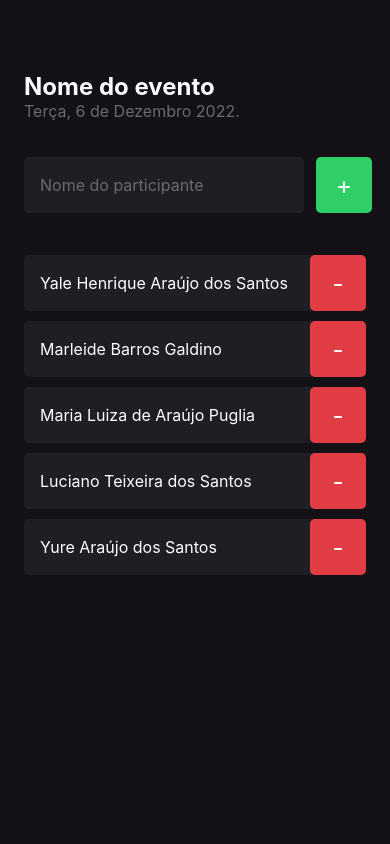
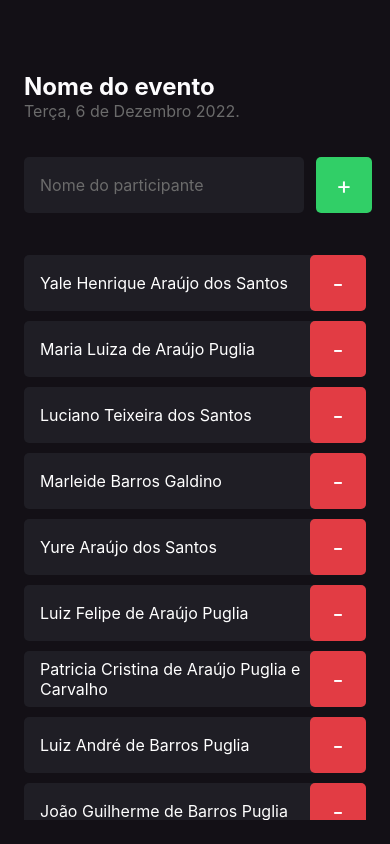
Before and after one commit to yale1995/im-here, a React Native app: screen / in a window 390 px wide. Built offline with nearby package versions, Linux system fonts and the light colour scheme.

Commit message:
feat: using scroll view and array names

```diff
--- a/src/screens/Home/index.tsx
+++ b/src/screens/Home/index.tsx
@@ -1,10 +1,30 @@
 import { styles } from "./styles";
 
-import { View, Text, TextInput, TouchableOpacity } from "react-native";
+import {
+  View,
+  Text,
+  TextInput,
+  TouchableOpacity,
+  ScrollView,
+} from "react-native";
 
 import { Participant } from "../../components/Participant";
 
 export function Home() {
+  const participants = [
+    "Yale Henrique Araújo dos Santos",
+    "Maria Luiza de Araújo Puglia",
+    "Luciano Teixeira dos Santos",
+    "Marleide Barros Galdino",
+    "Yure Araújo dos Santos",
+    "Luiz Felipe de Araújo Puglia",
+    "Patricia Cristina de Araújo Puglia e Carvalho",
+    "Luiz André de Barros Puglia",
+    "João Guilherme de Barros Puglia",
+    "Calline de Andrade Barros",
+    "Ana Xavier dos Santos",
+    "Luiza Anália de Araújo",
+  ];
   function handleParticipantAdd() {
     console.log("Você clicou no botão de adicionar participante");
   }
@@ -28,28 +48,15 @@ export function Home() {
         </TouchableOpacity>
       </View>
 
-      <Participant
-        name="Yale Henrique Araújo dos Santos"
-        onRemove={() =>
-          handleParticipantRemove("Yale Henrique Araújo dos Santos")
-        }
-      />
-      <Participant
-        name="Marleide Barros Galdino"
-        onRemove={() => handleParticipantRemove("Marleide Barros Galdino")}
-      />
-      <Participant
-        name="Maria Luiza de Araújo Puglia"
-        onRemove={() => handleParticipantRemove("Maria Luiza de Araújo Puglia")}
-      />
-      <Participant
-        name="Luciano Teixeira dos Santos"
-        onRemove={() => handleParticipantRemove("Luciano Teixeira dos Santos")}
-      />
-      <Participant
-        name="Yure Araújo dos Santos"
-        onRemove={() => handleParticipantRemove("Yure Araújo dos Santos")}
-      />
+      <ScrollView>
+        {participants.map((participant) => (
+          <Participant
+            key={participant}
+            name={participant}
+            onRemove={() => handleParticipantRemove(participant)}
+          />
+        ))}
+      </ScrollView>
     </View>
   );
 }
```
